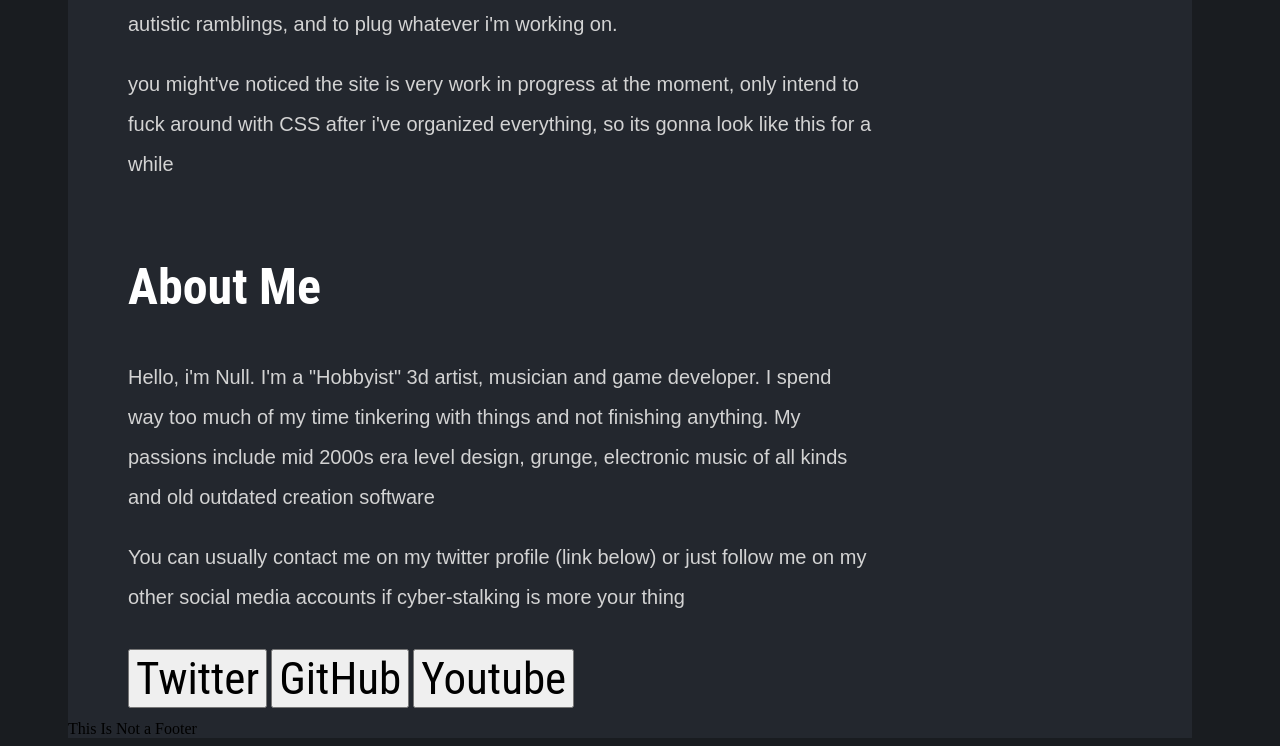
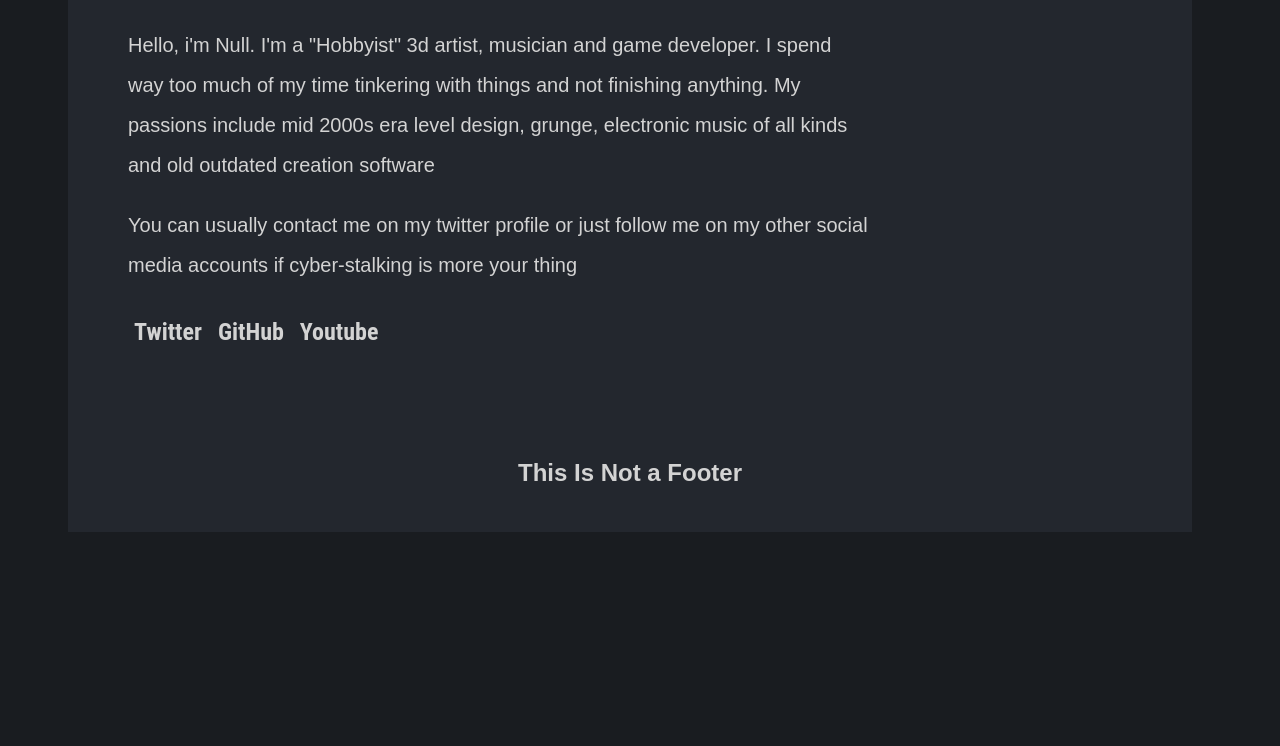
Before and after one commit to DeficientNull/defective-null-source, a plain HTML site: page index.html in a window 1280 px wide. Shown: the part 524-1270 px from the top of the page. After the commit the page ends 1064 px from the top, so only its background shows below. Drawn offline with Linux system fonts and the light colour scheme.

Commit message:
Final-ish CSS commit
Still missing media queries and the projects page

```diff
--- a/index.html
+++ b/index.html
@@ -11,25 +11,21 @@
         <div class="sheaderspace"><h1 class="siteheader">Defective Null</h1>
             <button>Home</button>
             <a href="blog.html"><button>Blog</button></a>
-            <a href="projects.html"><button>My Shit</button></a>
+            <a href="projects.html"><button>Projects</button></a>
         </div>
         <div>
             <div>
-                <p>Hello</p>
-                <p>This is my corner of the internet, i usually just want something like this to post my autistic ramblings, and to plug whatever i'm working on.</p>
-                <p>you might've noticed the site is very work in progress at the moment, only intend to fuck around with CSS after i've organized everything, so its gonna look like this for a while</p>
+                <h2>About Me</h2>
+                <p>Hello, i'm Null. I'm a "Hobbyist" 3d artist, musician and game developer. I spend way too much of my time tinkering with things and not finishing anything. My passions include mid 2000s era level design, grunge, electronic music of all kinds and old outdated creation software</p>
+                <p>You can usually contact me on my twitter profile or just follow me on my other social media accounts if cyber-stalking is more your thing</p>
             </div>
             <div>
-                <h2>About Me</h2>
-                <p>Hello, i'm Null. I'm a "Hobbyist" 3d artist, musician and game developer. I spend way too much of my time tinkering with things and not finishing anything. My passions include mid 2000s era level design, grunge, electronic music of all kinds and old outdated creation software</p>
-                <p>You can usually contact me on my twitter profile (link below) or just follow me on my other social media accounts if cyber-stalking is more your thing</p>
-            </div>
-            <div>
-                <button class="socialmedia">Twitter</button>
-                <button class="socialmedia">GitHub</button>
-                <button class="socialmedia">Youtube</button>
+                <a href="https://twitter.com/defectivenull1" target="_blank"><button class="socialmedia">Twitter</button></a>
+                <a href="https://github.com/DeficientNull" target="_blank"><button class="socialmedia">GitHub</button></a>
+                <a href="https://www.youtube.com/channel/UCvK38D7rwGcfk2EBBbF6aFg" target="_blank"><button class="socialmedia">Youtube</button></a>
             </div>
         </div>
+        <div class="spacer"></div>
         <div class="footer"><footer>This Is Not a Footer</footer></div>
     </body>
 </html>
--- a/style.css
+++ b/style.css
@@ -24,11 +24,27 @@ h2 {
 button {
     font-size: 45px;
     font-family: "Roboto Condensed", Arial, Helvetica, sans-serif;
+    font-weight: bold;
+    border: none;
+    background-color: lightblue;
+}
+ol {
+    font-family: "Roboto Mono", Arial, Helvetica, sans-serif;
+    line-height: 2;
+    margin-right: 240px;
+    font-size: 20px;
+    color: lightgray;
+}
+footer {
+    color: lightgray;
+    font-size: 24px;
+    font-family: "Roboto Mono", Arial, Helvetica, sans-serif;
+    font-weight: bold;
 }
 .sheaderspace {
     background-color: lightblue;
-    padding-left: 40px;
-    padding-right: 60px;
+    padding-left: 52px;
+    padding-right: 144px;
     display: flex;
     flex-direction: row;
     align-content: stretch;
@@ -41,3 +57,24 @@ button {
     font-size: 100px;
     color: rgb(35, 39, 46);
 }
+.socialmedia {
+    font-size: 24px;
+    font-family: "Roboto Condensed", Arial, Helvetica, sans-serif;
+    font-weight: bold;
+    border: none;
+    color: lightgray;
+    background-color: rgb(35, 39, 46);
+}
+.spacer {
+    padding-top: 50px;
+    padding-bottom: 50px;
+}
+.footer {
+    margin-left: 60px;
+    margin-right: 8opx;
+    padding-bottom: 45px;
+    display: flex;
+    flex-direction: row;
+    align-items: stretch;
+    justify-content: center;
+}
```
Also changed, not shown: blog.html (+11 -8 lines).
